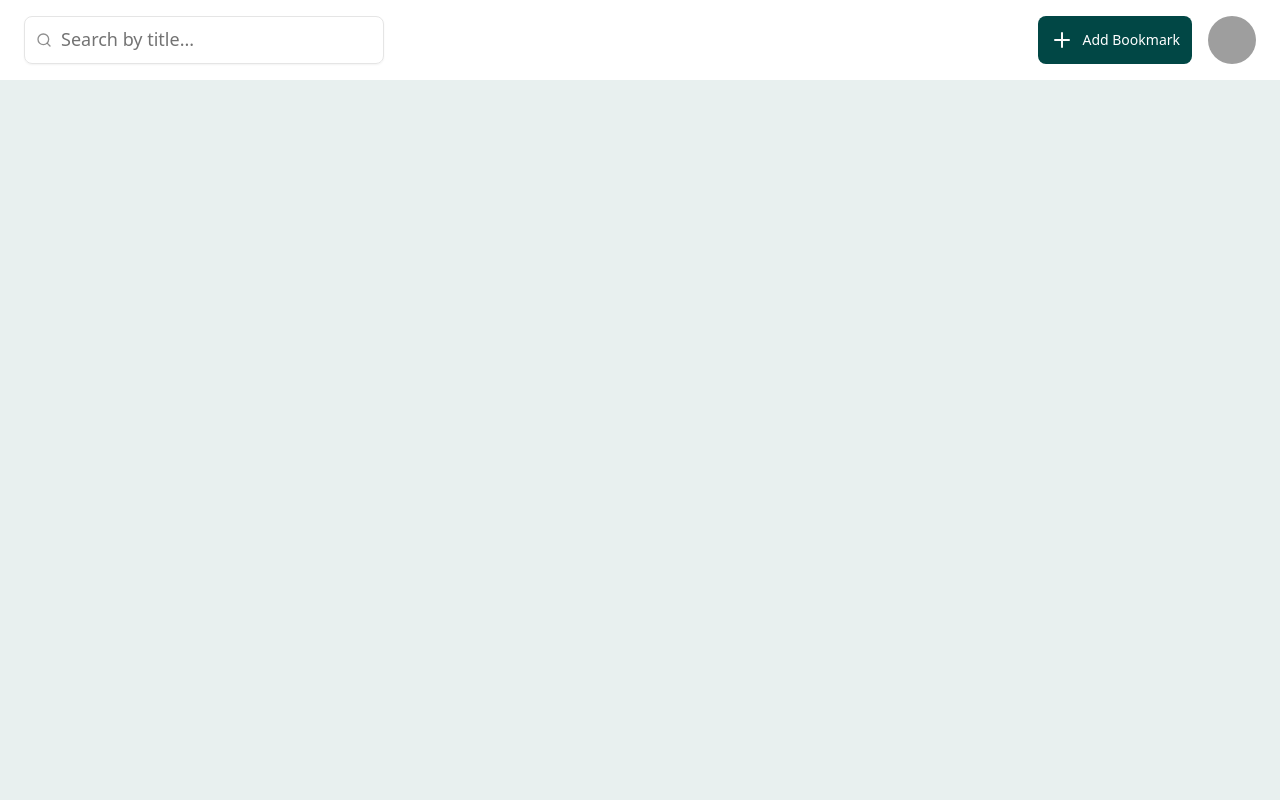
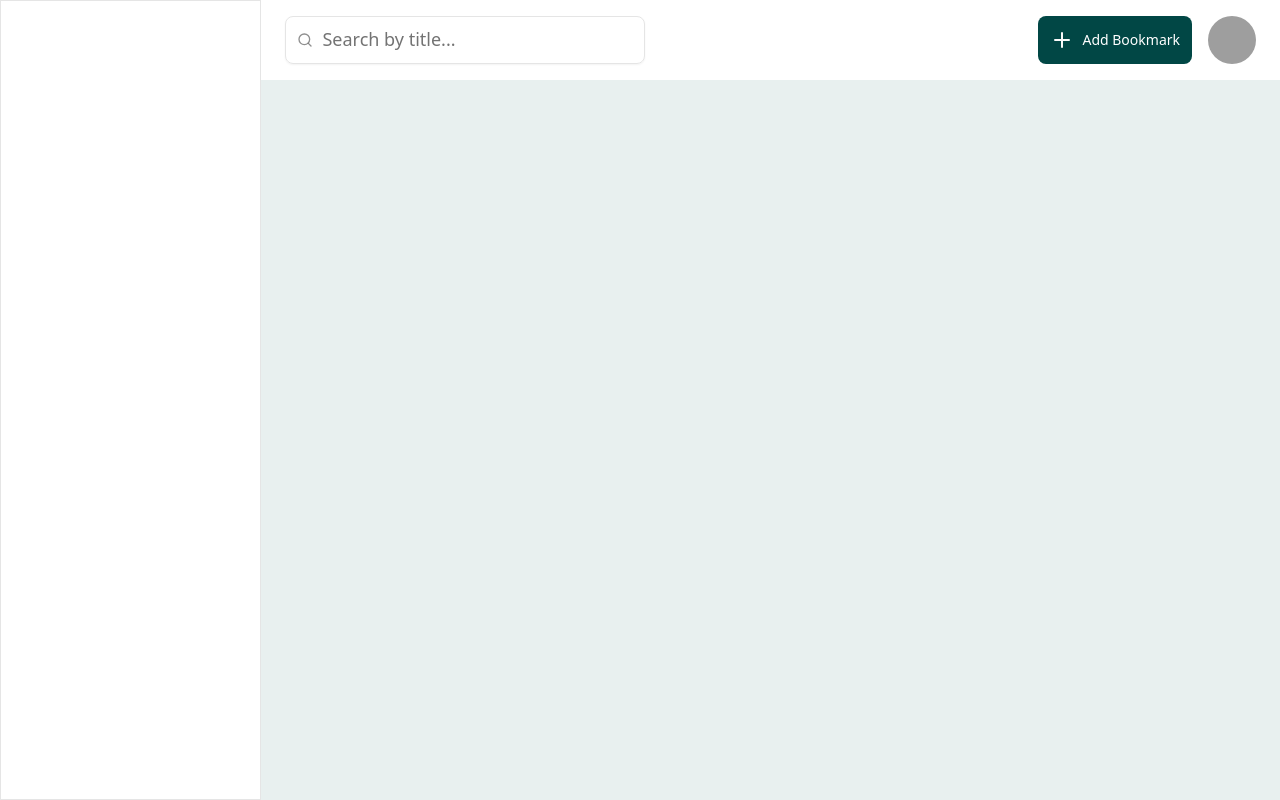
Before and after one commit to Shadrack04/bookmark-manager, a Next.js app: page / in a window 1280 px wide. Built offline with nearby package versions, Linux system fonts and the light colour scheme; grey boxes are pictures that could not be loaded.

Commit message:
layout the sidebar on desktop screen

```diff
--- a/app/layout.tsx
+++ b/app/layout.tsx
@@ -27,11 +27,13 @@ export default function RootLayout({
   return (
     <html lang="en">
       <body
-        className={`${geistSans.variable} ${geistMono.variable} antialiased`}
+        className={`${geistSans.variable} ${geistMono.variable} antialiased flex w-full`}
       >
-        {/* <SideBar /> */}
-        <TopBar />
-        {children}
+        <SideBar />
+        <main className=" w-full">
+          <TopBar />
+          {children}
+        </main>
       </body>
     </html>
   );
--- a/components/side-bar.tsx
+++ b/components/side-bar.tsx
@@ -1,5 +1,9 @@
 import React from "react";
 
 export default function SideBar() {
-  return <div className=" hidden md:flex">side-bar</div>;
+  return (
+    <div className=" hidden lg:flex w-82 border-1 bg-foreground min-h-screen">
+      side-bar
+    </div>
+  );
 }
--- a/components/top-bar.tsx
+++ b/components/top-bar.tsx
@@ -7,7 +7,7 @@ import SideDrawer from "./side-drawer";
 
 export default function TopBar() {
   return (
-    <nav className=" custom-padding flex items-center justify-between md:jus w-full h-20 bg-foreground">
+    <nav className=" custom-padding flex items-center justify-between w-full h-20 bg-foreground">
       <div className=" flex items-center gap-2 md:gap-4">
         {/* <Menu className=" text-secondary p-2 border-border border-2 size-12 rounded-lg cursor-pointer" /> */}
         <SideDrawer />
```
